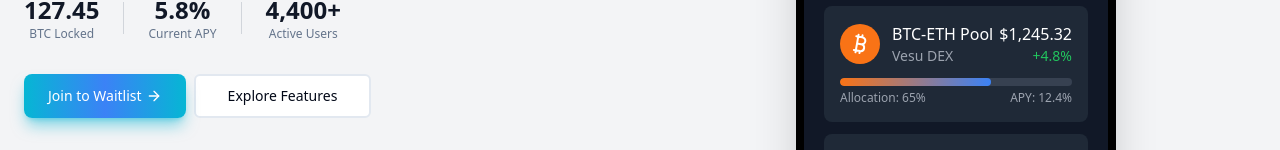
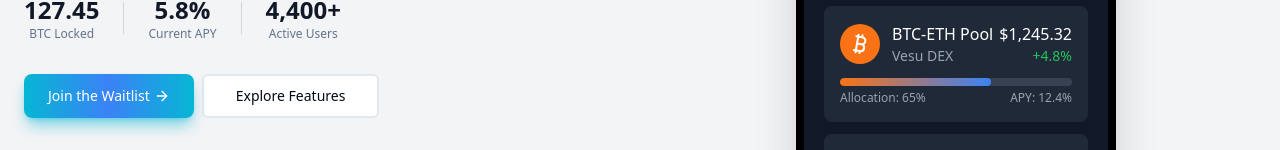
Before and after one commit to NumoLabs/Numo-WaitList, a Next.js app: page / in a window 1280 px wide. Shown: the part 535-685 px from the top of the page. Built offline with nearby package versions, Linux system fonts and the light colour scheme; no server answers.

Commit message:
add redirection to waitlist in hero button

```diff
--- a/src/components/home/vault-hero.tsx
+++ b/src/components/home/vault-hero.tsx
@@ -107,7 +107,7 @@ export function VaultHero() {
                   size="lg"
                   className="gap-1 bg-gradient-to-r from-cyan-500 via-blue-500 to-cyan-500 hover:from-cyan-400 hover:via-blue-400 hover:to-cyan-400 text-white px-6 py-2 rounded-lg font-medium transition-all duration-200 shadow-lg shadow-cyan-500/50 hover:shadow-xl hover:shadow-cyan-400/60 focus-visible:shadow-xl transform hover:-translate-y-1 hover:scale-105 focus-visible:-translate-y-1 focus-visible:scale-105"
                 >
-                  Join to Waitlist
+                  Join the Waitlist
                   <ArrowRight className="h-4 w-4 transition-transform duration-300 group-hover:translate-x-1" />
                 </Button>
               </Link>
```
